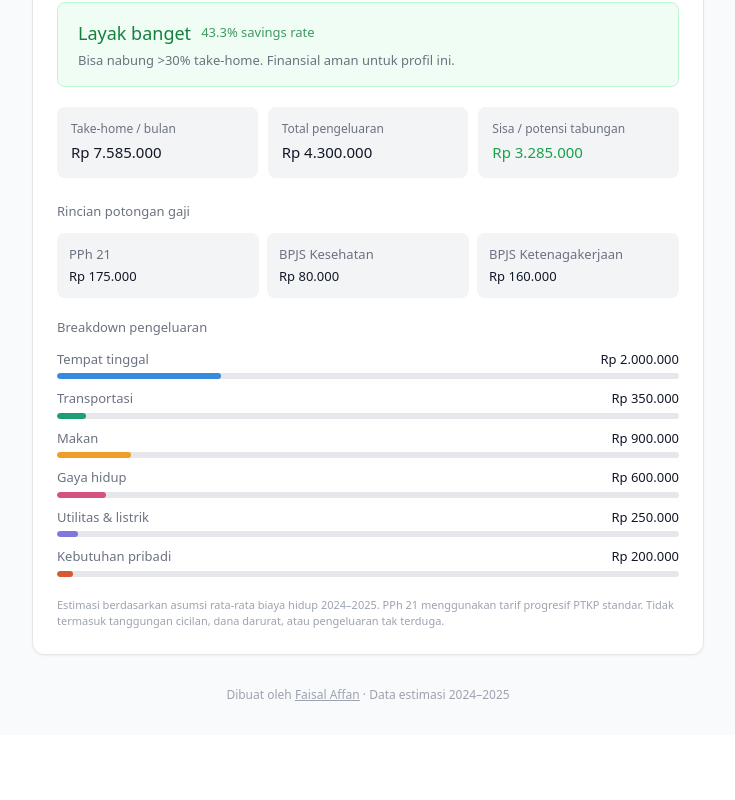
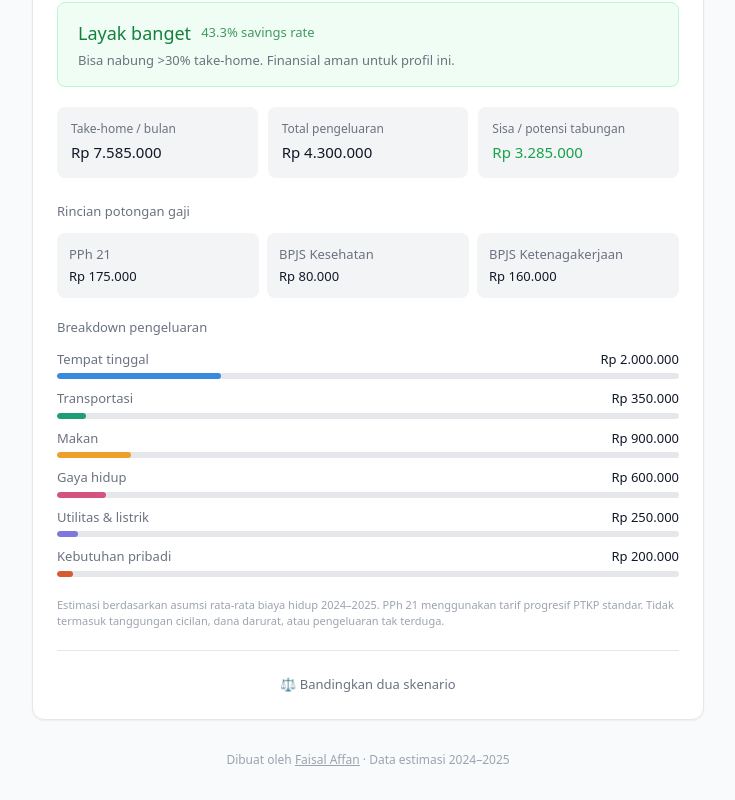
Before and after one commit to faisalaffan/cukupgak, a Nuxt app: page / in a window 1280 px wide. Shown: the part 576-1376 px from the top of the page, without its empty margins (272-1007 px from the left). Before the commit the page ends 1311 px from the top, so only its background shows below. Built offline with nearby package versions, Linux system fonts and the light colour scheme.

Commit message:
feat: integrate URL sync and add comparison CTA
- Import and call useUrlSync(form) in SalaryCalculator component
- Add NuxtLink to /bandingkan on index page
- Disable prerender failOnError for route that will exist in Task 7

```diff
--- a/components/SalaryCalculator.vue
+++ b/components/SalaryCalculator.vue
@@ -1,7 +1,9 @@
 <script setup lang="ts">
 import { useSalaryCalculator } from '~/composables/use-salary-calculator'
+import { useUrlSync } from '~/composables/use-url-sync'
 
 const { form, result } = useSalaryCalculator()
+useUrlSync(form)
 </script>
 
 <template>
--- a/nuxt.config.ts
+++ b/nuxt.config.ts
@@ -4,4 +4,9 @@ export default defineNuxtConfig({
   compatibilityDate: '2025-01-01',
   devtools: { enabled: true },
   css: ['~/assets/css/main.css'],
+  nitro: {
+    prerender: {
+      failOnError: false,
+    },
+  },
 })
--- a/pages/index.vue
+++ b/pages/index.vue
@@ -8,5 +8,14 @@ useHead({ title: 'Kalkulator Kelayakan Gaji Jakarta — CukupGak' })
     <p class="text-sm text-gray-500 dark:text-gray-400 mb-6">Estimasi apakah gajimu cukup untuk biaya hidup di Jakarta dan sekitarnya.</p>
 
     <SalaryCalculator />
+
+    <div class="border-t border-gray-200 dark:border-gray-700 pt-5 mt-5 text-center">
+      <NuxtLink
+        to="/bandingkan"
+        class="inline-flex items-center gap-1.5 text-[13px] text-gray-500 dark:text-gray-400 hover:text-gray-700 dark:hover:text-gray-300 transition-colors"
+      >
+        ⚖ Bandingkan dua skenario
+      </NuxtLink>
+    </div>
   </div>
 </template>
```
